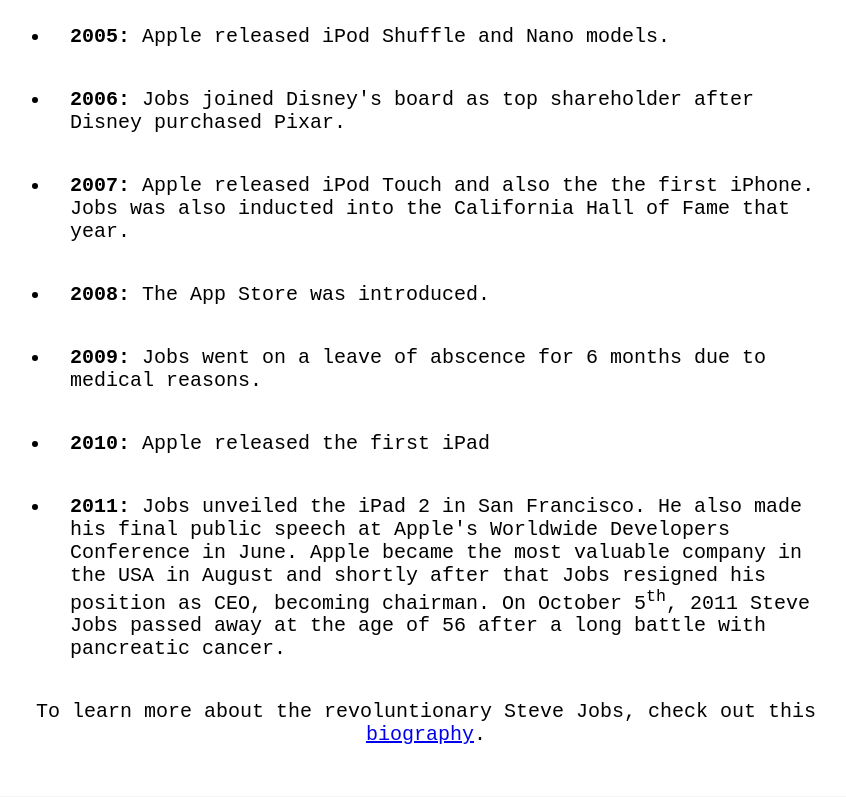
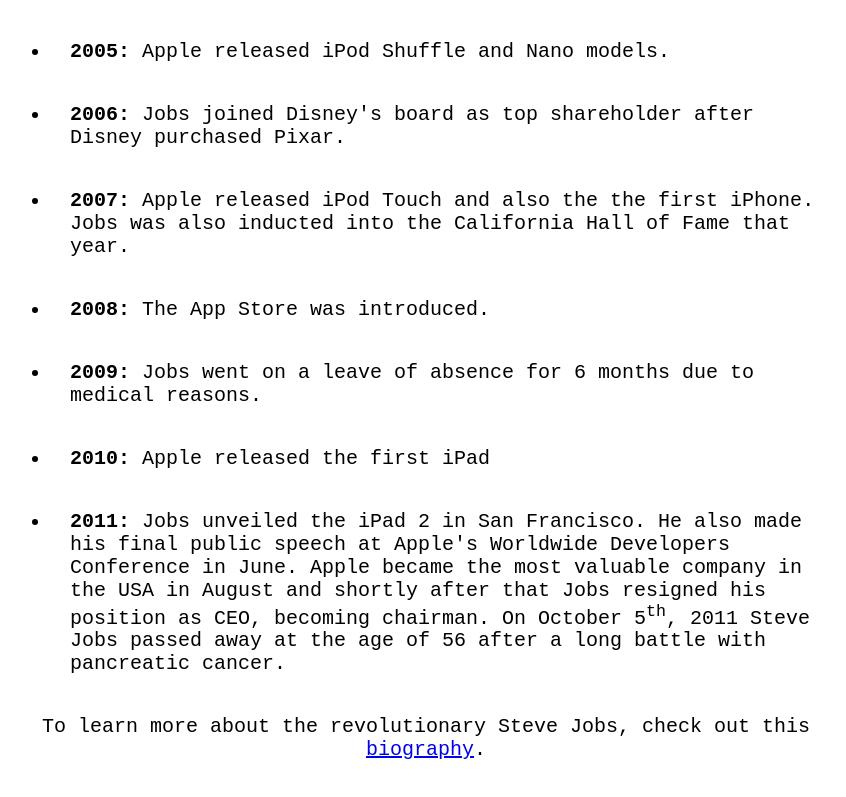
Before and after one commit to jossgantley/stevejobstribute, a plain HTML site: page index.html in a window 1280 px wide. Shown: the part 2510-3307 px from the top of the page, without its empty margins (214-1060 px from the left). Drawn offline with Linux system fonts and the light colour scheme.

Commit message:
spellcheck

```diff
--- a/index.html
+++ b/index.html
@@ -1,10 +1,11 @@
 
 <!DOCTYPE html>
-<html lang="en">
+/*spell-checker: enable*/
+<html>
 <head>
 
   <!--  Meta  -->
-  <meta name="viewport" content="width=device-width, initial-scale=1.0">
+
   <meta charset="UTF-8" />
   <title>Steve Jobs Tribute Page</title>
 
@@ -46,17 +47,16 @@
           <li><strong>2006:</strong> Jobs joined Disney's board as top shareholder after Disney purchased Pixar.</li>
           <li><strong>2007:</strong> Apple released iPod Touch and also the the first iPhone. Jobs was also inducted into the California Hall of Fame that year.</li>
           <li><strong>2008:</strong> The App Store was introduced.</li>
-          <li><strong>2009:</strong> Jobs went on a leave of abscence for 6 months due to medical reasons.</li>
+          <li><strong>2009:</strong> Jobs went on a leave of absence for 6 months due to medical reasons.</li>
           <li><strong>2010:</strong> Apple released the first iPad</li>
           <li><strong>2011:</strong> Jobs unveiled the iPad 2 in San Francisco. He also made his final public speech at Apple's Worldwide Developers Conference in June. Apple became the most valuable company in the USA in August and shortly after that Jobs resigned his position as CEO, becoming chairman. On October 5<sup>th</sup>, 2011 Steve Jobs passed away at the age of 56 after a long battle with pancreatic cancer.</li>
         </ul>
-      <p>To learn more about the revoluntionary Steve Jobs, check out this <a id="tribute-link" href="https://www.britannica.com/biography/Steve-Jobs" target="_blank">biography</a>.</p>
+      <p>To learn more about the revolutionary Steve Jobs, check out this <a id="tribute-link" href="https://www.britannica.com/biography/Steve-Jobs" target="_blank">biography</a>.</p>
     </section>
   </main>
-  <footer>
-  </footer>
 
-  <script src="scripts/index.js"></script>
+
+
 
 </body>
 </html>
```
